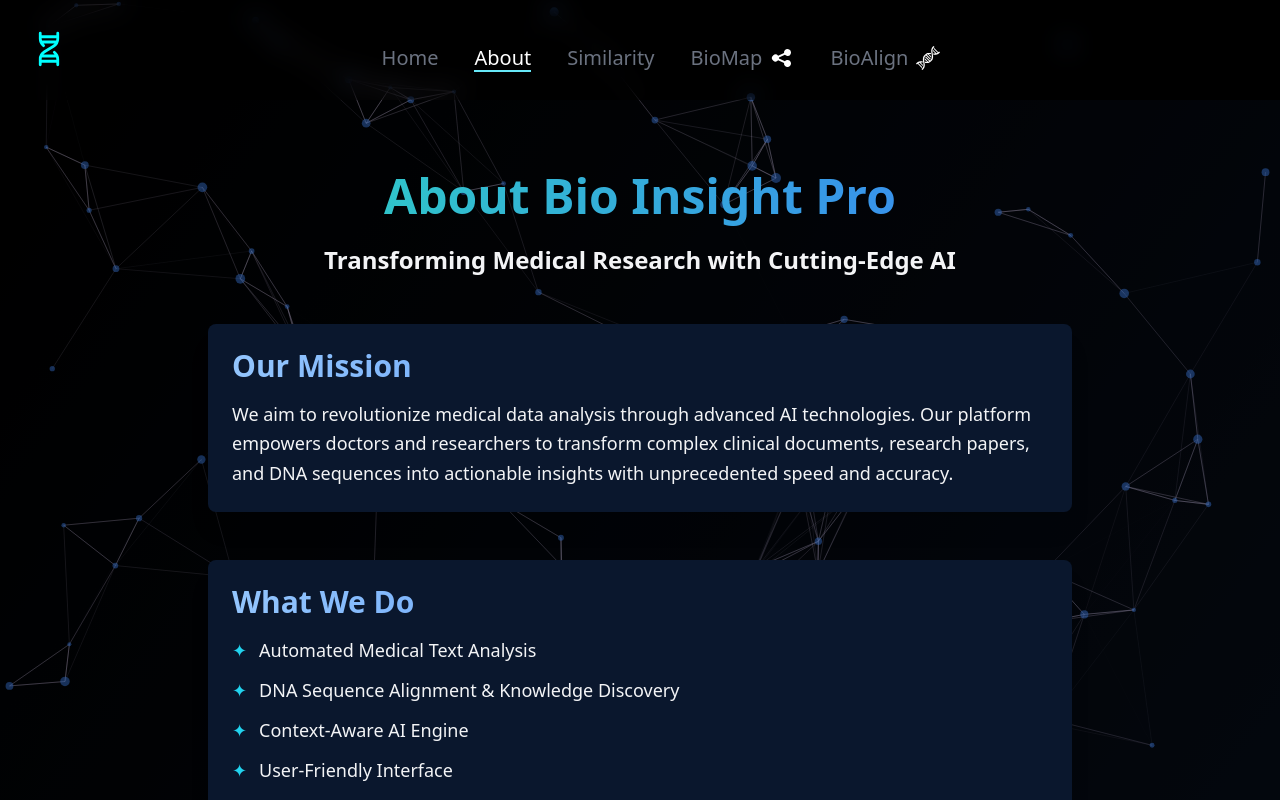
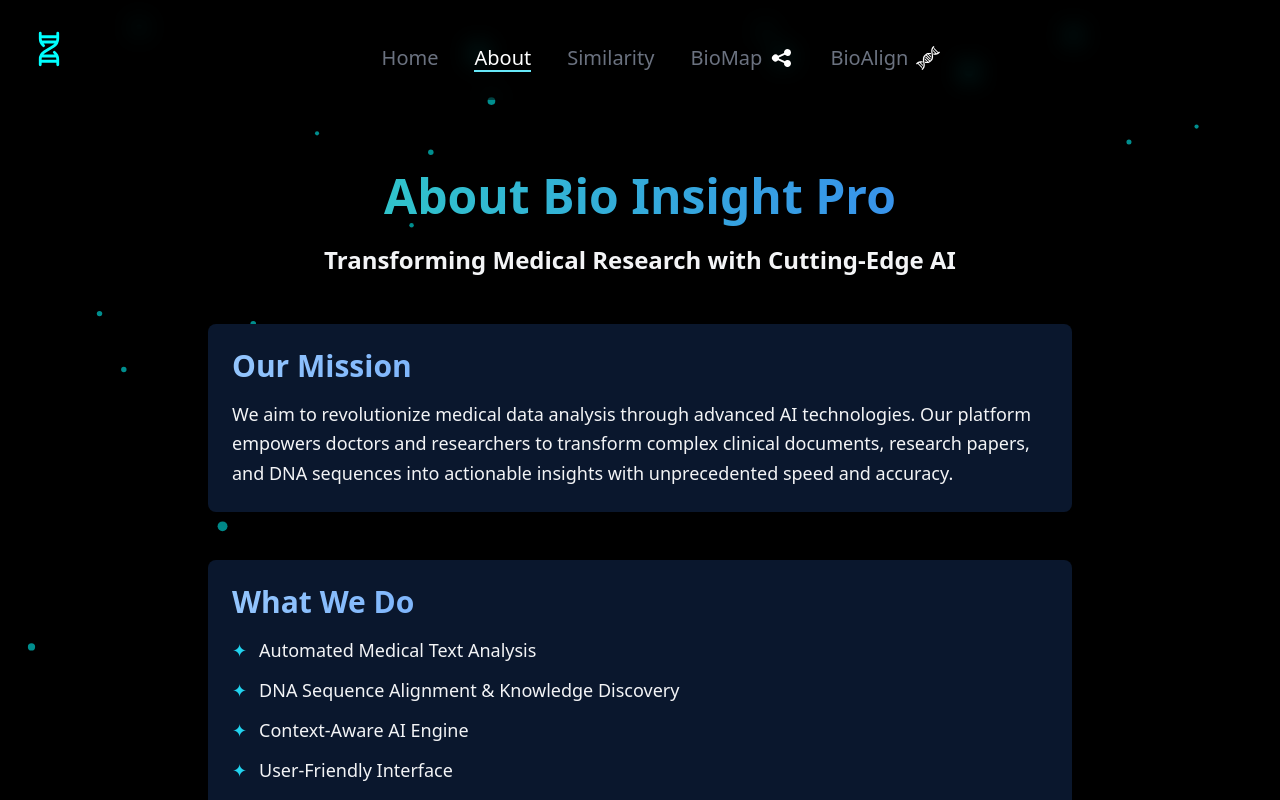
Before and after one commit to cyberpsychofc/Bio-Insight-Pro, a React (Vite) app in the folder frontend/: page /about in a window 1280 px wide. Shown: the top 800 px of the page. Built offline with nearby package versions, Linux system fonts and the light colour scheme; no server answers; a web font is replaced by a local one; what neo4j-driver would draw is missing.

Commit message:
Particles Hypertuning

```diff
--- a/frontend/src/App.jsx
+++ b/frontend/src/App.jsx
@@ -10,6 +10,7 @@ import Loader from './components/Loader.jsx';
 
 export let filesSize = 0;
 
+
 export default function App() {
   const nav = useNavigate();
   const [isFixedDivVisible, setIsFixedDivVisible] = useState(false);
@@ -17,6 +18,10 @@ export default function App() {
   const [localFiles, setLocalFiles] = useState([]);
   const [isDragging, setIsDragging] = useState(false);
   const [simLoading, setSimLoading] = useState(false);
+
+  useEffect(() => {
+    window.scrollTo(0, 0);
+  }, []);
 
   useEffect(() => {
     const handleScroll = () => {
--- a/frontend/src/components/DatabaseTabs.jsx
+++ b/frontend/src/components/DatabaseTabs.jsx
@@ -26,9 +26,9 @@ export default function DatabaseTabs({ onSelectDatabase }) {
     <div className="mb-4 border-b border-gray-200 dark:border-gray-700 z-10 top-[100px] left-0 right-0 backdrop-blur-md bg-transparent sticky">
       <ul className="flex flex-wrap -mb-px text-sm font-medium text-center">
         {databases.map((db, index) => (
-          <li key={index} role="presentation">
+          <li key={index} role="presentation" className="flex-grow">
             <button
-              className={`inline-block p-4 border-b-2 rounded-t-lg ${
+              className={`inline-block p-4 border-b-2 rounded-t-lg w-full ${
                 activeDb === db
                   ? "border-cyan-300 text-cyan-300"
                   : "hover:text-gray-600 hover:border-gray-300 dark:hover:text-gray-300"
--- a/frontend/src/components/Navbar.jsx
+++ b/frontend/src/components/Navbar.jsx
@@ -28,7 +28,7 @@ export default function Navbar() {
       role="navigation"
     >
       <Link
-        to="https://bioinsight.pro/"
+        to="/"
         aria-label="Home"
         className="inline-block transform transition-all duration-300 hover:scale-110 hover:drop-shadow-lg"
       >
--- /dev/null
+++ b/frontend/src/components/ui/ParticlesBackground.jsx
@@ -0,0 +1,62 @@
+import { useEffect, useState, useMemo } from 'react';
+import Particles, { initParticlesEngine } from '@tsparticles/react';
+import { loadSlim } from '@tsparticles/slim';
+
+export default function ParticlesBackground() {
+    const [init, setInit] = useState(false);
+
+    useEffect(() => {
+        initParticlesEngine(async (engine) => {
+            await loadSlim(engine);
+        }).then(() => {
+            setInit(true);
+        });
+    }, []);
+
+    const options = useMemo(() => ({
+        background: {
+            color: { value: '#000000' }
+        },
+        fpsLimit: 120,
+        interactivity: {
+            events: {
+                onClick: { enable: true, mode: 'push' },
+                onHover: { enable: true, mode: 'repulse' },
+            },
+            modes: {
+                push: { quantity: 4 },
+                repulse: { distance: 50, duration: 0.4 },
+            },
+        },
+        particles: {
+            color: { value: '#00ffff' },
+            links: {
+                color: '#c2b4d1',
+                distance: 150,
+                enable: false,
+                opacity: 0.8,
+                width: 1,
+            },
+            move: {
+                direction: 'none',
+                enable: true,
+                outModes: { default: 'bounce' },
+                random: true,
+                speed: 3,
+                straight: false,
+            },
+            number: {
+                density: { enable: true, area: 800 },
+                value: 60,
+            },
+            opacity: { value: 0.8 },
+            shape: { type: 'circle' },
+            size: { value: { min: 2, max: 5 } },
+        },
+        detectRetina: true,
+    }), []);
+
+    return init ? (
+        <Particles id="tsparticles" options={options} className="absolute inset-0 -z-10 opacity-70" />
+    ) : null;
+}
--- a/frontend/src/main.jsx
+++ b/frontend/src/main.jsx
@@ -7,11 +7,13 @@ import Similarity from './pages/Similarity.jsx'
 import BioAlign from './pages/BioAlign.jsx';
 import BioMap from './pages/BioMap.jsx';
 import About from './pages/About.jsx';
+import ParticlesBackground from './components/ui/ParticlesBackground.jsx';
 
 createRoot(document.getElementById('root')).render(
   <>
     <BrowserRouter>
       <Navbar />
+      <ParticlesBackground />
       <Routes>
         <Route path="/" element={<App />} />
         <Route path="/about" element={<About />} />
--- a/frontend/src/pages/About.jsx
+++ b/frontend/src/pages/About.jsx
@@ -1,99 +1,14 @@
 import { Helmet } from 'react-helmet';
 import Footer from '../components/Footer';
-import { useEffect, useMemo, useState } from 'react';
-import Particles, { initParticlesEngine } from '@tsparticles/react';
-import { loadSlim } from '@tsparticles/slim';
 import { useNavigate } from "react-router"
+import { useEffect } from 'react';
 
 export default function About() {
     const navigate = useNavigate();
-    const [init, setInit] = useState(false);
 
     useEffect(() => {
         window.scrollTo(0, 0);
-        initParticlesEngine(async (engine) => {
-            await loadSlim(engine);
-        }).then(() => {
-            setInit(true);
-        });
     }, []);
-
-    const particlesLoaded = (container) => {
-        console.log(container);
-    };
-
-    const options = useMemo(
-        () => ({
-            background: {
-                color: {
-                    value: '#000000', // Updated to a deeper, more professional blue-black
-                },
-            },
-            fpsLimit: 120,
-            interactivity: {
-                events: {
-                    onClick: {
-                        enable: true,
-                        mode: 'push',
-                    },
-                    onHover: {
-                        enable: true,
-                        mode: 'repulse',
-                    },
-                },
-                modes: {
-                    push: {
-                        quantity: 4,
-                    },
-                    repulse: {
-                        distance: 75,
-                        duration: 0.4,
-                    },
-                },
-            },
-            particles: {
-                color: {
-                    value: '#4287f5', // Changed to a more vibrant accent color
-                },
-                links: {
-                    // color: '#64ffda',
-                    color: '#c2b4d1',
-                    distance: 150,
-                    enable: true,
-                    opacity: 0.4,
-                    width: 1,
-                },
-                move: {
-                    direction: 'none',
-                    enable: true,
-                    outModes: {
-                        default: 'bounce',
-                    },
-                    random: true,
-                    speed: 6,
-                    straight: false,
-                },
-                number: {
-                    density: {
-                        enable: true,
-                        area: 800
-                    },
-                    value: 200,
-                },
-                opacity: {
-                    value: 0.5,
-                },
-                shape: {
-                    type: 'circle',
-                },
-                size: {
-                    value: { min: 2, max: 5 },
-                },
-            },
-            detectRetina: true,
-        }),
-        []
-    );
 
     return (
         <>
@@ -101,15 +16,7 @@ export default function About() {
                 <title>About | BioInsightPro</title>
                 <meta name="description" content="BioInsightPro: Revolutionizing Medical Research with AI-Powered Insights" />
             </Helmet>
-            <div className="relative text-lg w-full min-h-screen bg-gradient-to-br from-[#000000] to-[#112240] overflow-hidden">
-                {init && (
-                    <Particles
-                        id="tsparticles"
-                        particlesLoaded={particlesLoaded}
-                        options={options}
-                        className="absolute inset-0 z-0 opacity-70"
-                    />
-                )}
+            <div className="relative text-lg w-full min-h-screen bg-transparent overflow-hidden">
                 <div className="relative z-10 text-white max-w-4xl mx-auto px-6 lg:px-4 py-16 space-y-12">
                     {/* About Header with Gradient */}
                     <div className="text-center mb-12">
@@ -204,7 +111,7 @@ export default function About() {
                         </button>
                     </div>
                 </div>
-                <div className='z-10 relative w-full'>
+                <div className=''>
                     <Footer />
                 </div>
             </div>
--- a/frontend/src/pages/BioMap.jsx
+++ b/frontend/src/pages/BioMap.jsx
@@ -19,6 +19,10 @@ export default function BioMap() {
       loadData(selectedDatabase);
     }
   }, [selectedDatabase]);
+
+  useEffect(() => {
+    window.scrollTo(0, 0);
+  }, []);
 
   useEffect(() => {
     if (!relFound) {
@@ -51,7 +55,7 @@ export default function BioMap() {
   }
 
   return (
-    <>
+    <div>
       <Helmet>
         <title>
           BioMap | BioInsightPro
@@ -61,7 +65,9 @@ export default function BioMap() {
       <div className="grid justify-center w-auto">
         <div ref={graphRef} />
       </div>
-      <Footer />
-    </>
+      <div className='w-full'>
+        <Footer />
+      </div>
+    </div>
   );
 }
```
